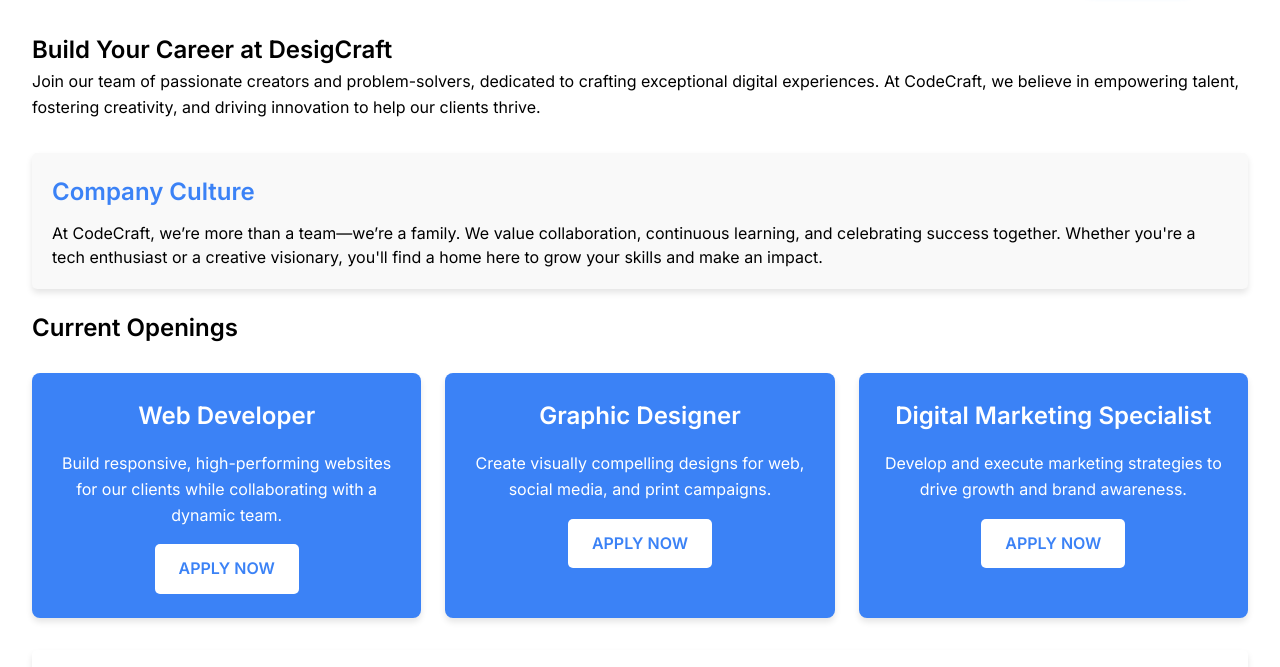
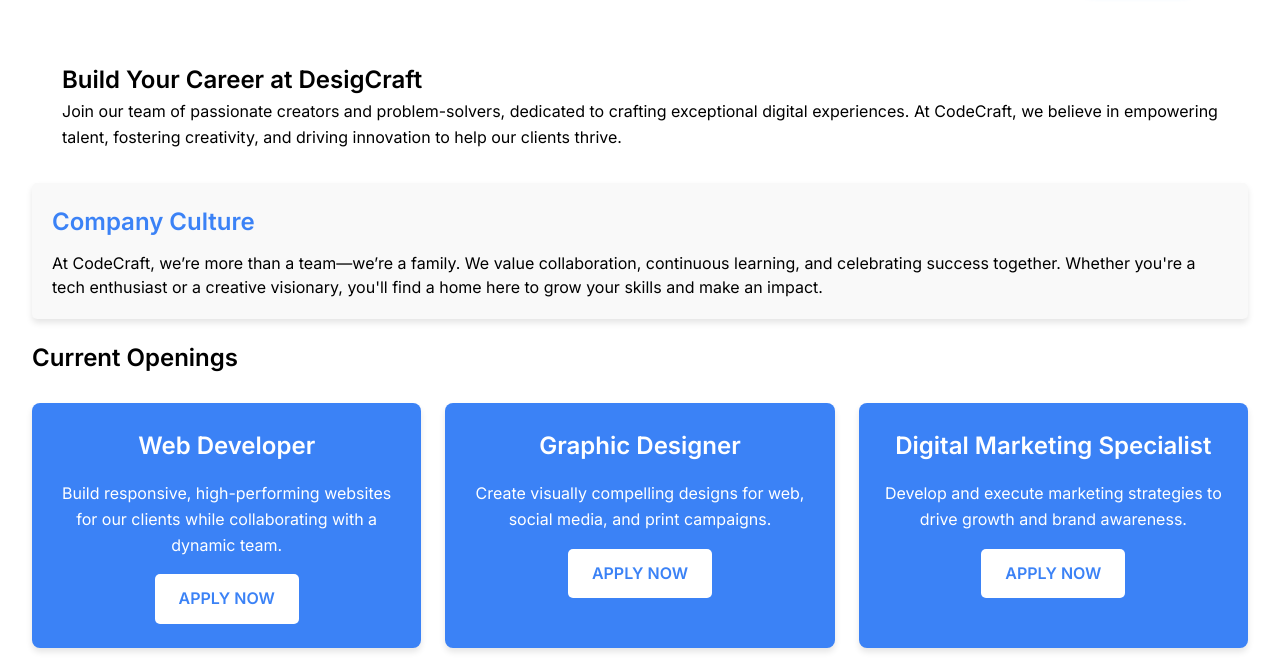
Before and after one commit to phenyo-code/DesignCraft, a plain HTML site: page careers.html in a window 1280 px wide. Shown: the part 61-728 px from the top of the page. Drawn offline with Linux system fonts and the light colour scheme.

Commit message:
margin top modified

```diff
--- a/career.css
+++ b/career.css
@@ -543,6 +543,9 @@ h2 {
     margin-top: 3rem;
   }
 
+  .career-intro {
+    margin: 30px;
+  }
   .career-intro,
   .company-culture,
   .openings,
```
